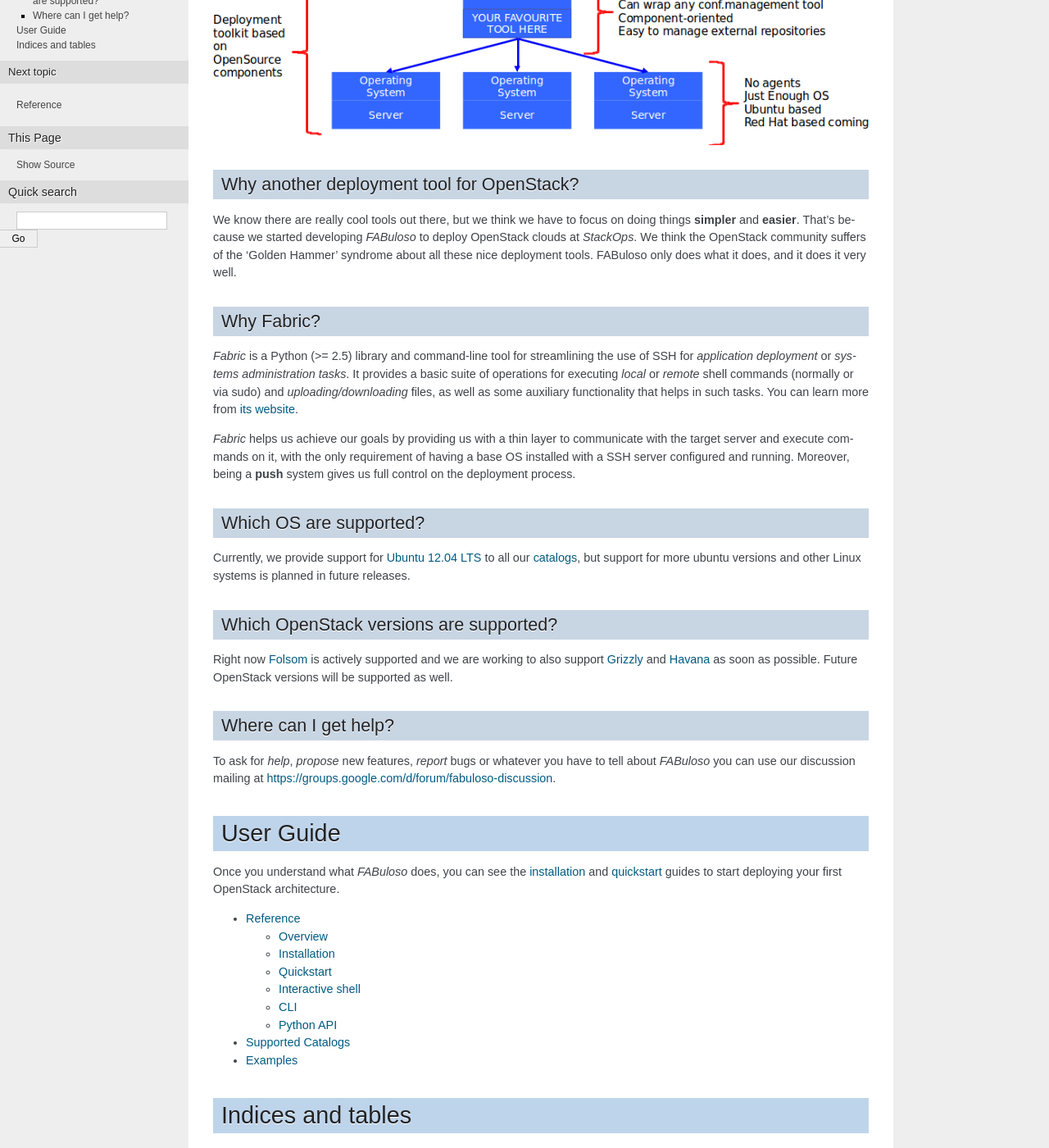
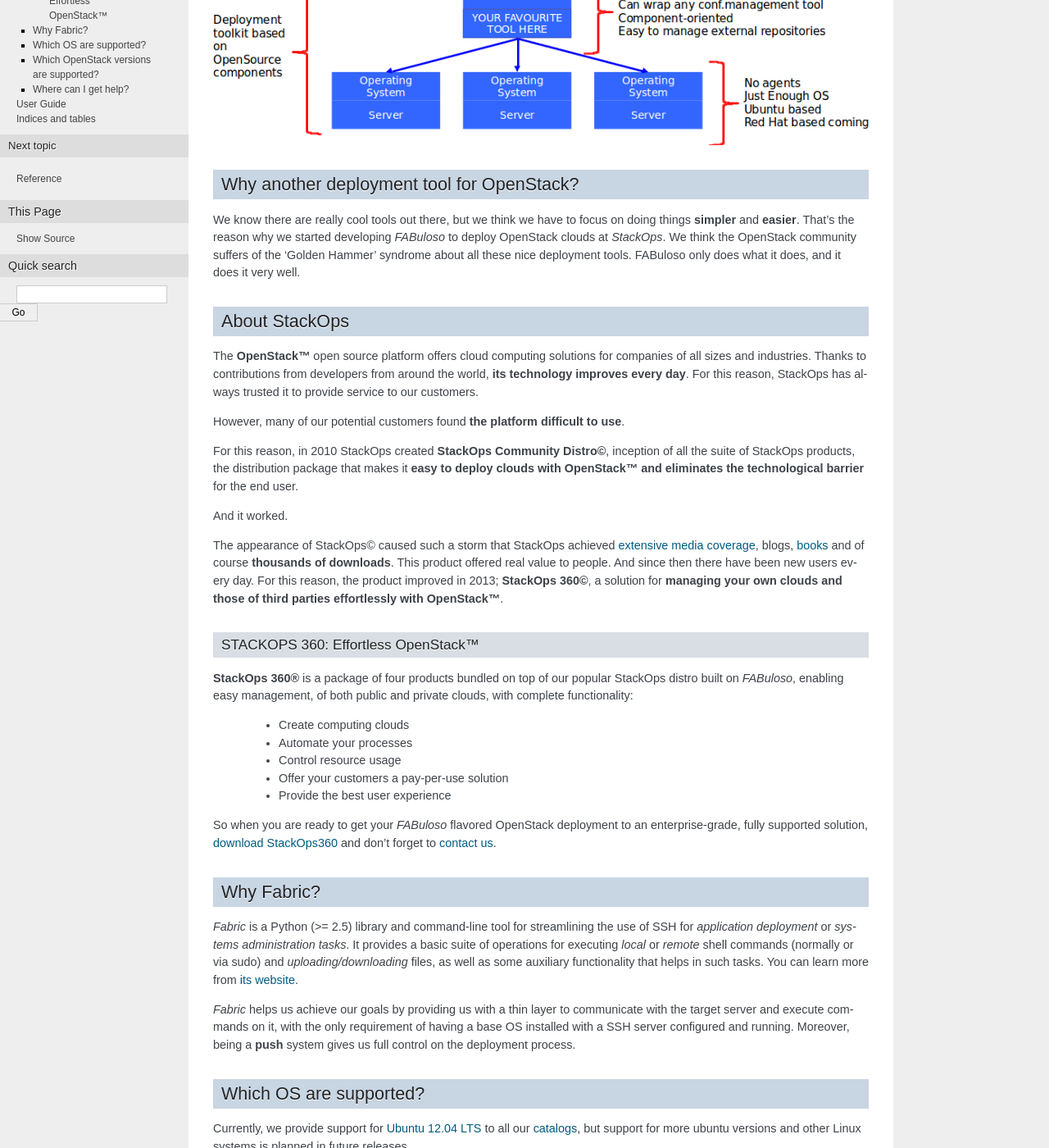
Before and after one commit to StackOps/fabuloso, a Sphinx documentation site: the page built from docs/source/index.rst, in a window 1280 px wide and 1400 px high, scrolled down 206 px. Shown: the whole window at 82% size. Built offline with Sphinx 7.4.7, drawn with Linux system fonts in a browser that asks for light colours; some of the changed text lies outside the part shown.

Commit message:
Added some background notes about stackops

```diff
--- a/docs/source/index.rst
+++ b/docs/source/index.rst
@@ -3,8 +3,8 @@
    You can adapt this file completely to your liking, but it should at least
    contain the root `toctree` directive.
 
-FABuloso: OpenStack deployments
-===============================
+FABuloso: OpenStack deployments (Built by StackOps)
+===================================================
 
 **FABuloso** is a python tool to easily organize and deploy an `OpenStack <http://www.openstack.org>`_ architecture using `Fabric <http://docs.fabfile.org/>`_. *FABuloso* manages configuration with **components** within **catalogs** (take a look at the :ref:`overview <overview>` for more info about the different parts of *FABuloso*).
 
@@ -15,7 +15,33 @@
 Why another deployment tool for OpenStack?
 ------------------------------------------
 
-We know there are really cool tools out there, but we think we have to focus on doing things **simpler** and **easier**. That's because we started developing *FABuloso* to deploy OpenStack clouds at *StackOps*. We think the OpenStack community suffers of the 'Golden Hammer' syndrome about all these nice deployment tools. FABuloso only does what it does, and it does it very well.
+We know there are really cool tools out there, but we think we have to focus on doing things **simpler** and **easier**. That's the reason why we started developing *FABuloso* to deploy OpenStack clouds at *StackOps*. We think the OpenStack community suffers of the 'Golden Hammer' syndrome about all these nice deployment tools. FABuloso only does what it does, and it does it very well.
+
+About StackOps
+--------------
+
+The **OpenStack™** open source platform offers cloud computing solutions for companies of all sizes and industries. Thanks to contributions from developers from around the world, **its technology improves every day**. For this reason, StackOps has always trusted it to provide service to our customers.
+
+However, many of our potential customers found **the platform difficult to use**.
+
+For this reason, in 2010 StackOps created **StackOps Community Distro©**, inception of all the suite of StackOps products, the distribution package that makes it **easy to deploy clouds with OpenStack™ and eliminates the technological barrier** for the end user.
+
+And it worked.
+
+The appearance of StackOps© caused such a storm that StackOps achieved `extensive media coverage <http://www.eweek.com/c/a/Cloud-Computing/StackOps-Distribution-Offers-an-Introduction-to-OpenStack-Cloud-679865/>`_, blogs, `books <http://shop.oreilly.com/product/0636920021674.do>`_ and of course **thousands of downloads**. This product offered real value to people. And since then there have been new users every day. For this reason, the product improved in 2013; **StackOps 360©**, a solution for **managing your own clouds and those of third parties effortlessly with OpenStack™**.
+
+STACKOPS 360: Effortless OpenStack™
+^^^^^^^^^^^^^^^^^^^^^^^^^^^^^^^^^^^
+
+**StackOps 360®** is a package of four products bundled on top of our popular StackOps distro built on *FABuloso*, enabling easy management, of both public and private clouds, with complete functionality:
+
+    * Create computing clouds
+    * Automate your processes
+    * Control resource usage
+    * Offer your customers a pay‐per-use solution
+    * Provide the best user experience
+
+So when you are ready to get your *FABuloso* flavored OpenStack deployment to an enterprise-grade, fully supported solution, `download StackOps360 <http://stackops.com/products-services>`_ and don’t forget to `contact us <http://stackops.com/contact>`_.
 
 Why Fabric?
 -----------
```
